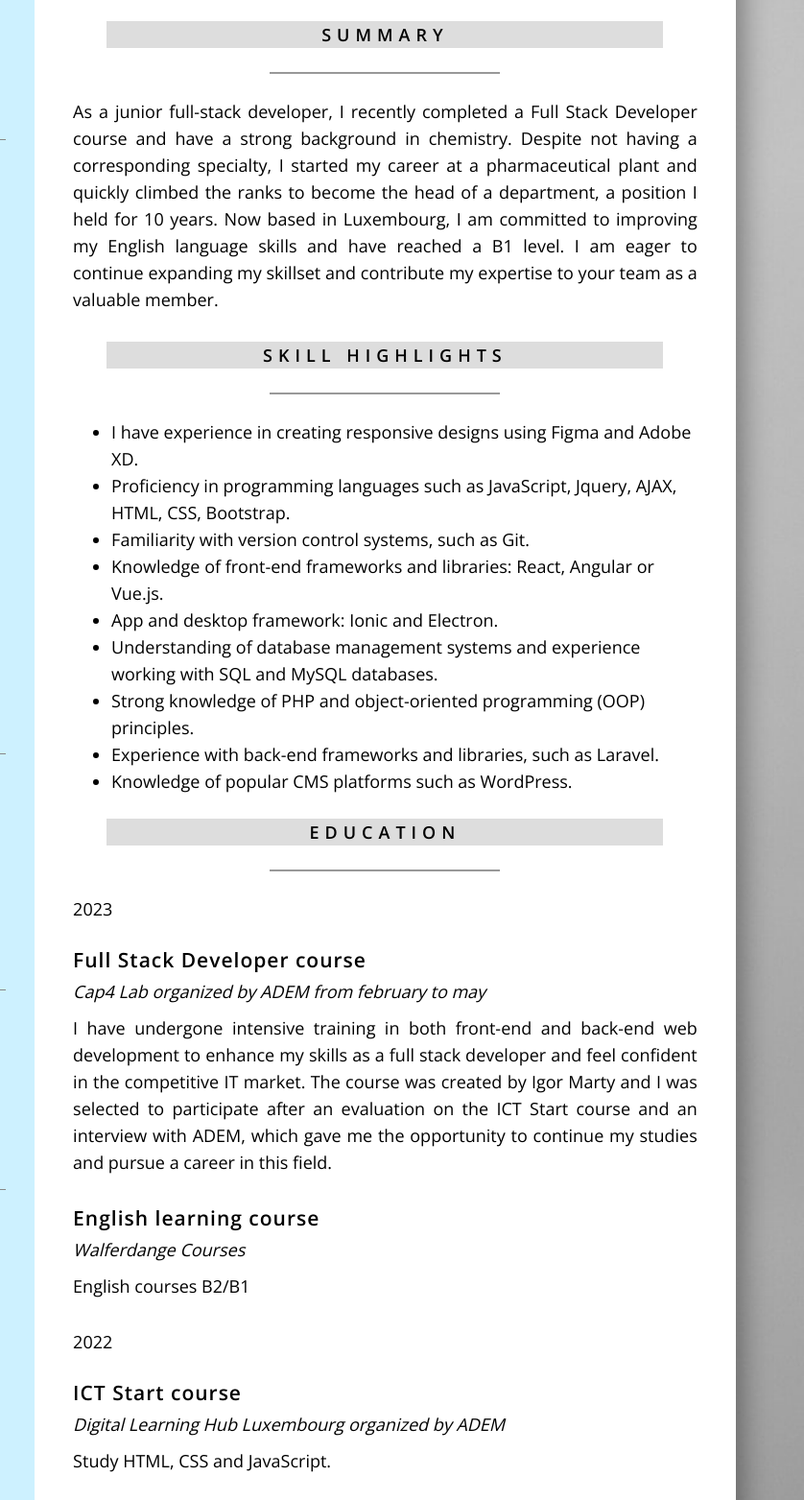
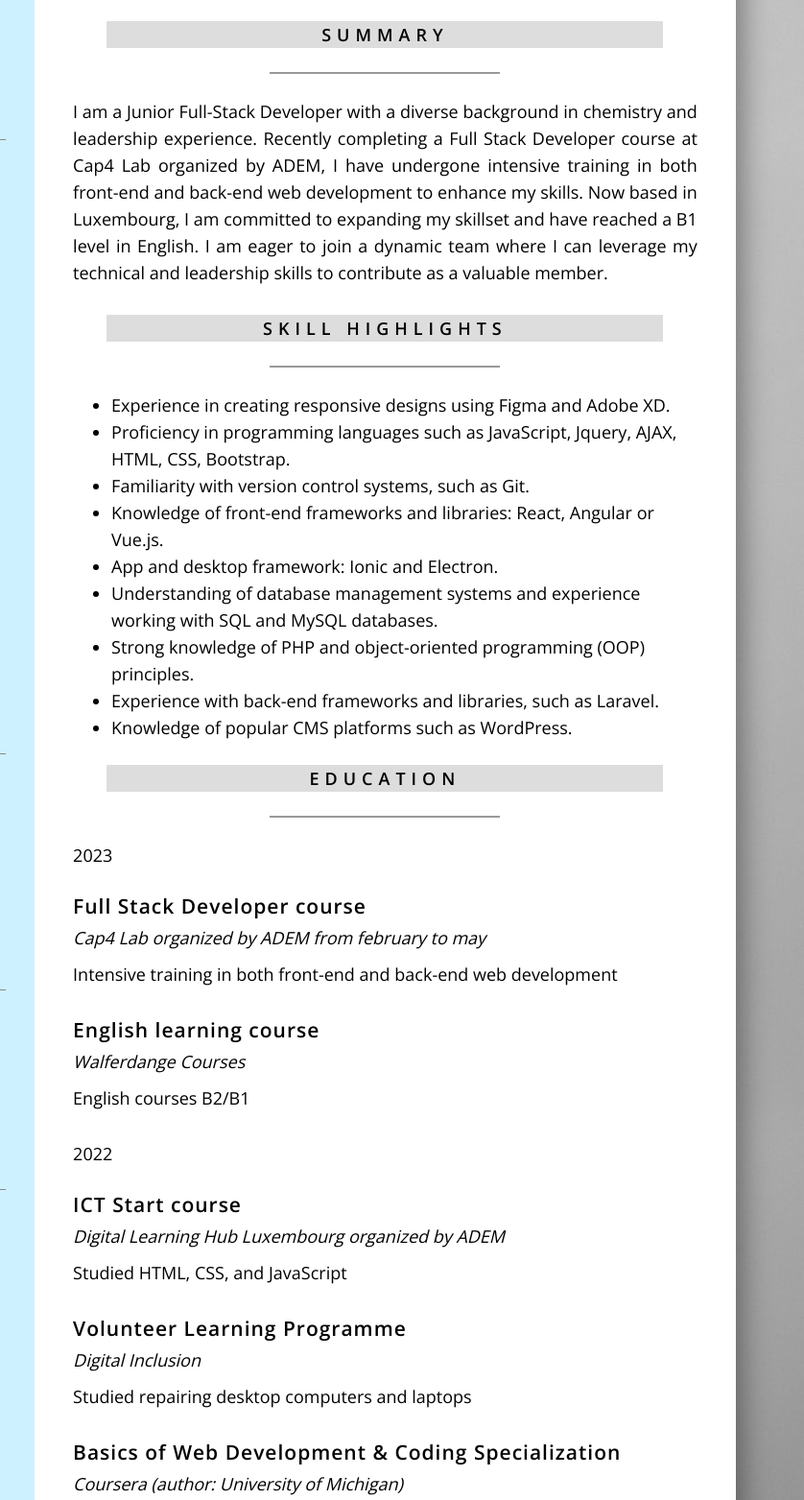
Before and after one commit to turelyk-arsen/CV, a plain HTML site: page index.html in a window 1280 px wide. Shown: the part 408-1971 px from the top of the page at 96% size, 442-1280 px from the left. Drawn offline with nearby package versions, Linux system fonts and the light colour scheme.

Commit message:
23/03/2023 shorter

```diff
--- a/index.html
+++ b/index.html
@@ -96,14 +96,23 @@
         <div class="rela-block caps greyed">Summary</div>
         <div class="rela-block separator"></div>
         <p class="long-margin">
-          As a junior full-stack developer, I recently completed a Full Stack
+          I am a Junior Full-Stack Developer with a diverse background in
+          chemistry and leadership experience. Recently completing a Full Stack
+          Developer course at Cap4 Lab organized by ADEM, I have undergone
+          intensive training in both front-end and back-end web development to
+          enhance my skills. Now based in Luxembourg, I am committed to
+          expanding my skillset and have reached a B1 level in English. I am
+          eager to join a dynamic team where I can leverage my technical and
+          leadership skills to contribute as a valuable member.
+          <!-- As a junior full-stack developer, I recently completed a Full Stack
           Developer course and have a strong background in chemistry. Despite
           not having a corresponding specialty, I started my career at a
           pharmaceutical plant and quickly climbed the ranks to become the head
           of a department, a position I held for 10 years. Now based in
           Luxembourg, I am committed to improving my English language skills and
           have reached a B1 level. I am eager to continue expanding my skillset
-          and contribute my expertise to your team as a valuable member.
+          and contribute my expertise to your team as a valuable member. -->
+
           <!-- I am a junior full-stack developer who recently graduated from a Full
           Stack Developer course. Although my education is in chemistry, after
           graduating from university, I started my career at a pharmaceutical
@@ -112,7 +121,8 @@
           I became the head of this department and managed it for 10 years until
           I moved to Luxembourg more than a year ago. While here, I am improving
           my English language skills and have already reached a B1 level. I will
-          continue to improve my skills to become a valuable member of your team. -->
+          continue to improve my skills to become a valuable member of your
+          team. -->
 
           <!-- I am a talented junior full stack developer who recently relocated
           from Ukraine to Luxembourg. While here, I am working on improving my
@@ -130,8 +140,7 @@
         <div class="rela-block separator"></div>
         <ul>
           <li>
-            I have experience in creating responsive designs using Figma and
-            Adobe XD.
+            Experience in creating responsive designs using Figma and Adobe XD.
           </li>
           <li>
             Proficiency in programming languages such as JavaScript, Jquery,
@@ -167,12 +176,14 @@
           Cap4 Lab organized by ADEM from february to may
         </p>
         <p class="long-margin">
-          I have undergone intensive training in both front-end and back-end web
+          Intensive training in both front-end and back-end web development
+
+          <!-- I have undergone intensive training in both front-end and back-end web
           development to enhance my skills as a full stack developer and feel
           confident in the competitive IT market. The course was created by Igor
           Marty and I was selected to participate after an evaluation on the ICT
           Start course and an interview with ADEM, which gave me the opportunity
-          to continue my studies and pursue a career in this field.
+          to continue my studies and pursue a career in this field. -->
         </p>
 
         <h3>English learning course</h3>
@@ -185,18 +196,16 @@
         <p class="nameProgram">
           Digital Learning Hub Luxembourg organized by ADEM
         </p>
-        <p class="long-margin">Study HTML, CSS and JavaScript.</p>
+        <p class="long-margin">Studied HTML, CSS, and JavaScript</p>
 
         <h3>Volunteer Learning Programme</h3>
         <p class="nameProgram">Digital Inclusion</p>
         <p class="long-margin">
-          Theoretical studying and practical work (repairing desktop computers,
-          laptops)
-        </p>
+          Studied repairing desktop computers and laptops</p>
 
         <h3>Basics of Web Development & Coding Specialization</h3>
         <p class="nameProgram">Coursera (author: University of Michigan)</p>
-        <p class="long-margin">Study HTML, CSS and JavaScript.</p>
+        <p class="long-margin">Studied HTML, CSS, and JavaScript</p>
 
         <h3>English learning course</h3>
         <p class="nameProgram">Walferdange Courses</p>
@@ -230,20 +239,23 @@
             of laboratory devices.
           </li>
           <li>
-            Work on Agilent 1100, 1260 and 1290 HPLC systems (DAD, FLD, RID).
+            Worked on HPLC systems and GC systems, such as Agilent 1100, 1260, 1290, and 6890N.
+            <!-- Work on Agilent 1100, 1260 and 1290 HPLC systems (DAD, FLD, RID). -->
           </li>
-          <li>
+          <!-- <li>
             Agilent 6890N with HS G1888, 7890 GC systems (FID and MSD 5977B).
-          </li>
+          </li> -->
         </ul>
 
         <h3>Chromatographer</h3>
         <p class="light">2011 – 2013</p>
         <p class="nameProgram">Kyiv Vitamin Plant</p>
         <p class="justified">
-          Analysis according to current documentation on Agilent 1100 equipment.
+          <!-- Analysis according to current documentation on Agilent 1100 equipment.
           Development of control methods according to the European
-          pharmacopoeia.
+          pharmacopoeia. -->
+          Analyzed samples and developed control methods according to European
+          pharmacopoeia. Worked on Agilent 1100 equipment.
         </p>
 
         <h3>Organic chemist</h3>
@@ -254,7 +266,7 @@
           of these compounds for writing scientific articles and working on PhD
           "Heterocyclizations based on unsaturated bromoketones". Implementation
           and organization of the complex chemical syntheses.
-        </p>
+          </p>
       </div>
     </div>
   </body>
```
